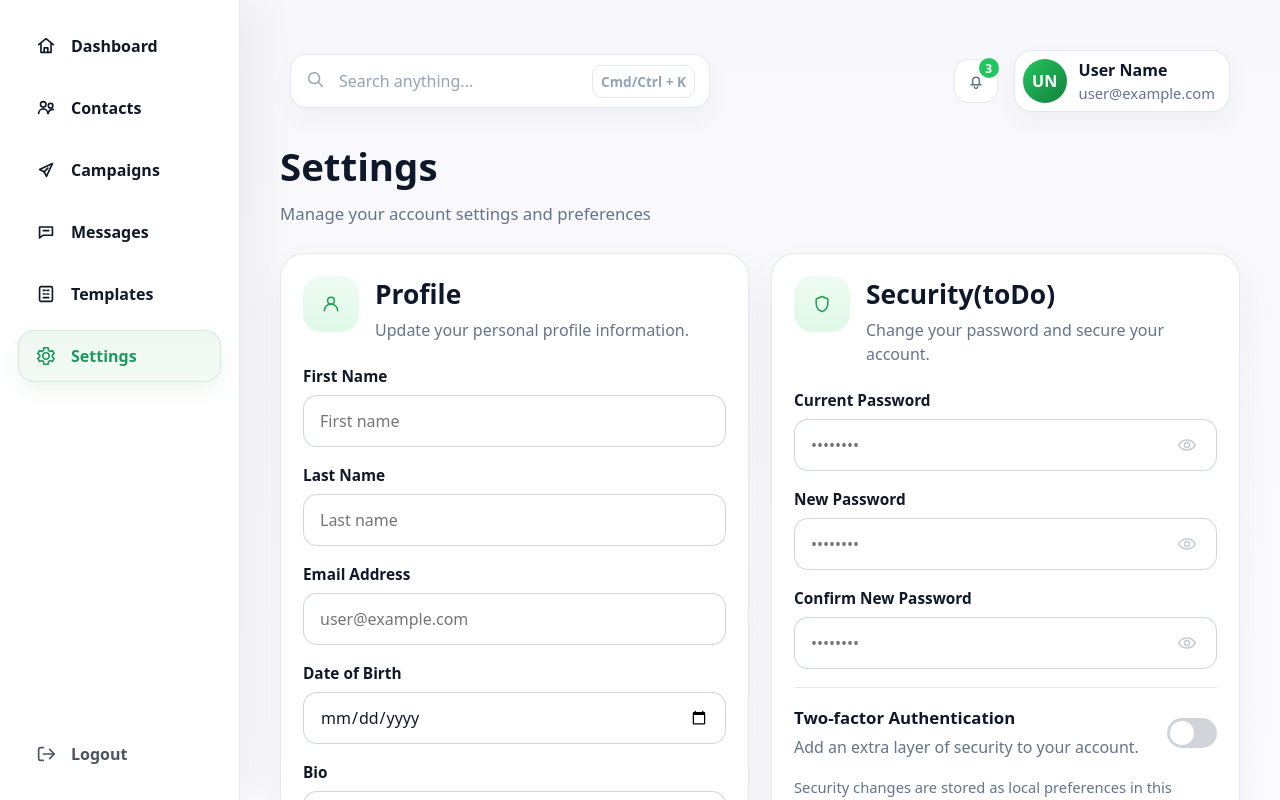
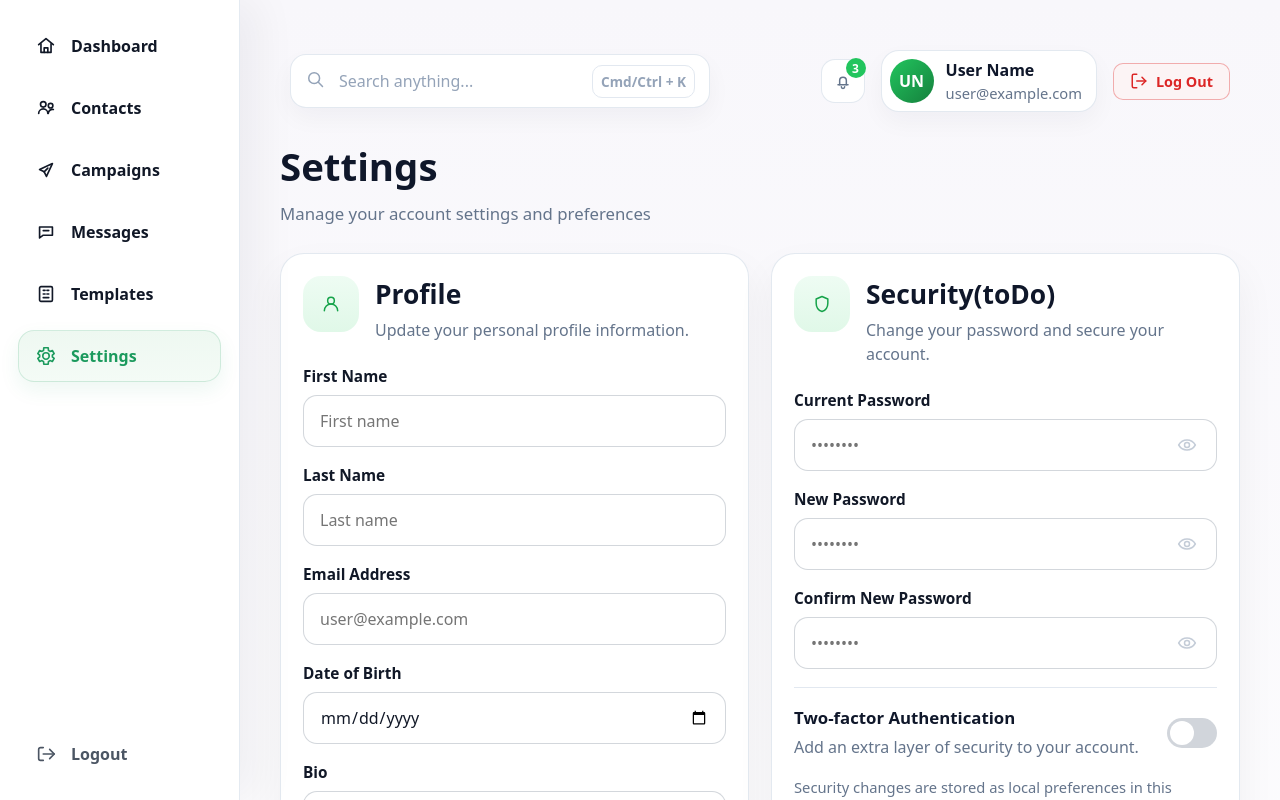
Before and after one commit to kdkaanev/whatsapp_sender, a Vue app in the folder frontend/: page /settings in a window 1280 px wide. Shown: the top 800 px of the page. Built offline with nearby package versions, Linux system fonts and the light colour scheme; no server answers; sample sign-in values are in the browser's storage.

Commit message:
Add logout button to Settings page
Co-authored-by: kdkaanev <103933652+kdkaanev@users.noreply.github.com>

```diff
--- a/frontend/src/pages/Settings.vue
+++ b/frontend/src/pages/Settings.vue
@@ -1,9 +1,11 @@
 <script setup>
 import { computed, onMounted, onUnmounted, reactive, ref } from 'vue'
+import { useRouter } from 'vue-router'
 import { useAuthStore } from '../stores/auth'
 import api from '../services/api'
 
 const authStore = useAuthStore()
+const router = useRouter()
 
 const STORAGE_KEYS = {
   SETTINGS_NOTIFICATIONS: 'settings_notifications',
@@ -245,6 +247,11 @@ const toggleTwoFactor = () => {
   twoFactorEnabled.value = !twoFactorEnabled.value
   writeStoredValue(STORAGE_KEYS.SETTINGS_TWO_FACTOR, twoFactorEnabled.value)
 }
+
+const handleLogout = () => {
+  authStore.logout()
+  router.push('/')
+}
 </script>
 
 <template>
@@ -288,6 +295,15 @@ const toggleTwoFactor = () => {
             <p class="profile-company">{{ displayProfile.email }}</p>
           </div>
         </div>
+
+        <button class="logout-button" type="button" @click="handleLogout">
+          <svg viewBox="0 0 24 24" fill="none">
+            <path d="M9 21H5a2 2 0 0 1-2-2V5a2 2 0 0 1 2-2h4" />
+            <polyline points="16 17 21 12 16 7" />
+            <line x1="21" y1="12" x2="9" y2="12" />
+          </svg>
+          Log Out
+        </button>
       </div>
     </header>
 
@@ -779,6 +795,35 @@ const toggleTwoFactor = () => {
   font-size: 0.92rem;
 }
 
+.logout-button {
+  display: inline-flex;
+  align-items: center;
+  gap: 8px;
+  padding: 8px 16px;
+  border: 1px solid rgba(220, 38, 38, 0.35);
+  border-radius: 10px;
+  background: rgba(254, 242, 242, 0.7);
+  color: #dc2626;
+  font-size: 0.9rem;
+  font-weight: 600;
+  cursor: pointer;
+  transition: background 0.2s ease, border-color 0.2s ease;
+}
+
+.logout-button:hover {
+  background: rgba(254, 226, 226, 0.9);
+  border-color: rgba(220, 38, 38, 0.6);
+}
+
+.logout-button svg {
+  width: 18px;
+  height: 18px;
+  stroke: currentColor;
+  stroke-width: 2;
+  stroke-linecap: round;
+  stroke-linejoin: round;
+}
+
 .page-header h1 {
   margin: 0;
   font-size: clamp(2rem, 3vw, 2.75rem);
```
